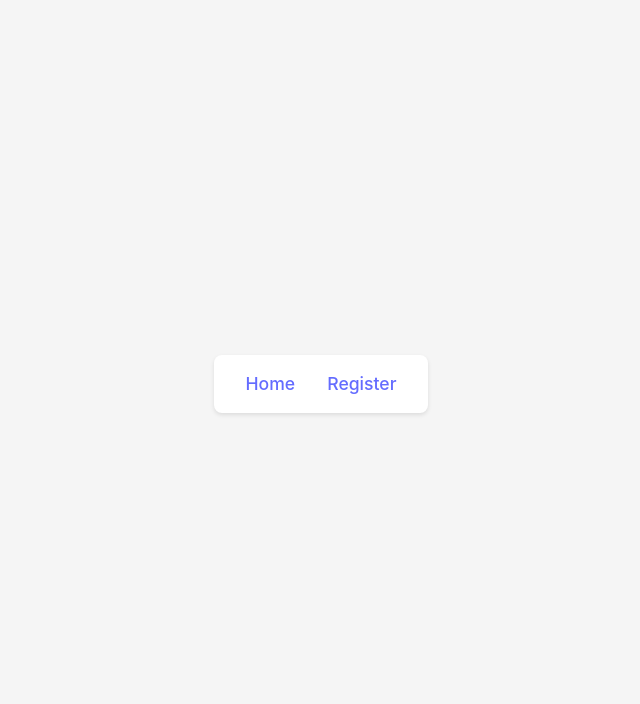
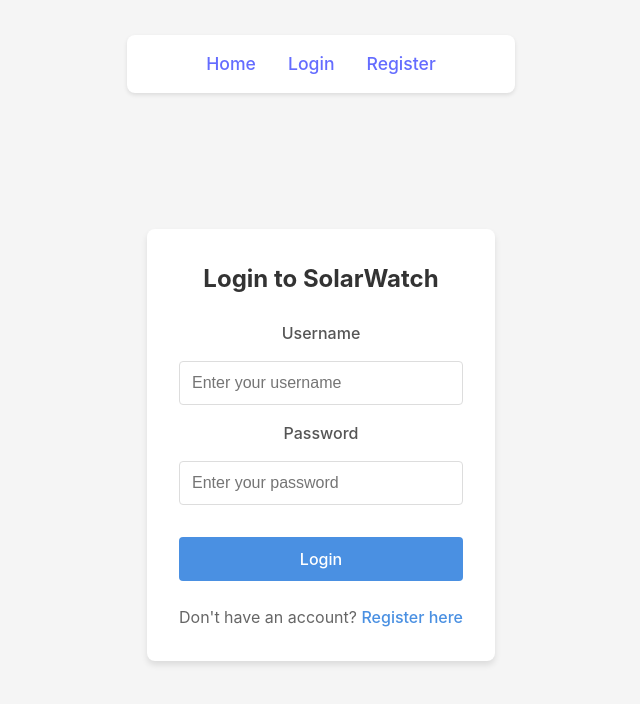
Before and after one commit to CodecoolGlobal/solar-watch-async-java-polobence, a React (Vite) app in the folder frontend/: page /login in a window 1280 px wide. Before the commit this address had no page. Shown: the top 704 px of the page, without its empty margins (319-959 px from the left). Built offline with nearby package versions, Linux system fonts and the light colour scheme.

Commit message:
implement login page

```diff
--- a/frontend/src/App.jsx
+++ b/frontend/src/App.jsx
@@ -1,24 +1,30 @@
 import { Routes, Route, Link } from 'react-router-dom';
 import Registration from './pages/Registration';
+import Login from './pages/Login';
 import './App.css'
 
 function App() {
-
   return (
     <div className="app">
       <nav>
         <ul>
           <li><Link to="/">Home</Link></li>
+          <li><Link to="/login">Login</Link></li>
           <li><Link to="/registration">Register</Link></li>
         </ul>
       </nav>
 
       <Routes>
+        <Route path="/login" element={<Login />} />
         <Route path="/registration" element={<Registration />} />
         <Route path="/" element={
           <div className="home">
             <h1>Welcome to SolarWatch</h1>
             <p>Get information about sunrise and sunset times around the world.</p>
+            <div className="cta-buttons">
+              <Link to="/login" className="cta-button">Login</Link>
+              <Link to="/registration" className="cta-button secondary">Register</Link>
+            </div>
           </div>
         } />
       </Routes>
--- /dev/null
+++ b/frontend/src/pages/Login.css
@@ -0,0 +1,108 @@
+.login-container {
+  display: flex;
+  justify-content: center;
+  align-items: center;
+  min-height: 80vh;
+  padding: 20px;
+}
+
+.login-form {
+  background: #ffffff;
+  padding: 2rem;
+  border-radius: 8px;
+  box-shadow: 0 4px 6px rgba(0, 0, 0, 0.1);
+  width: 100%;
+  max-width: 400px;
+}
+
+.login-form h2 {
+  text-align: center;
+  color: #333;
+  margin-bottom: 1.5rem;
+}
+
+.form-group {
+  margin-bottom: 1rem;
+}
+
+.form-group label {
+  display: block;
+  margin-bottom: 0.5rem;
+  color: #555;
+  font-weight: 500;
+}
+
+.form-group input {
+  width: 100%;
+  padding: 0.75rem;
+  border: 1px solid #ddd;
+  border-radius: 4px;
+  font-size: 1rem;
+  transition: border-color 0.3s;
+}
+
+.form-group input:focus {
+  border-color: #4a90e2;
+  outline: none;
+  box-shadow: 0 0 0 2px rgba(74, 144, 226, 0.2);
+}
+
+.login-button {
+  width: 100%;
+  padding: 0.75rem;
+  background-color: #4a90e2;
+  color: white;
+  border: none;
+  border-radius: 4px;
+  font-size: 1rem;
+  font-weight: 500;
+  cursor: pointer;
+  margin-top: 1rem;
+  transition: background-color 0.3s;
+}
+
+.login-button:hover:not(:disabled) {
+  background-color: #3a7bc8;
+}
+
+.login-button:disabled {
+  background-color: #a0c4ff;
+  cursor: not-allowed;
+}
+
+.error-message {
+  color: #e74c3c;
+  background-color: #fdecea;
+  padding: 0.75rem;
+  border-radius: 4px;
+  margin-bottom: 1rem;
+  font-size: 0.9rem;
+}
+
+.register-link {
+  text-align: center;
+  margin-top: 1.5rem;
+  color: #666;
+}
+
+.register-link a {
+  color: #4a90e2;
+  text-decoration: none;
+  font-weight: 500;
+}
+
+.register-link a:hover {
+  text-decoration: underline;
+}
+
+/* Responsive adjustments */
+@media (max-width: 480px) {
+  .login-form {
+    padding: 1.5rem;
+    margin: 0 1rem;
+  }
+
+  .login-form h2 {
+    font-size: 1.5rem;
+  }
+}
--- /dev/null
+++ b/frontend/src/pages/Login.jsx
@@ -0,0 +1,110 @@
+import { useState } from 'react';
+import { useNavigate, Link } from 'react-router-dom';
+import './Login.css';
+
+function Login() {
+  const [formData, setFormData] = useState({
+    username: '',
+    password: ''
+  });
+  const [error, setError] = useState('');
+  const [isLoading, setIsLoading] = useState(false);
+  const navigate = useNavigate();
+
+  const handleChange = (e) => {
+    const { name, value } = e.target;
+    setFormData(prev => ({
+      ...prev,
+      [name]: value
+    }));
+  };
+
+  const handleSubmit = async (e) => {
+    e.preventDefault();
+    setError('');
+    setIsLoading(true);
+
+    try {
+      const response = await fetch('/api/auth/signin', {
+        method: 'POST',
+        headers: {
+          'Content-Type': 'application/json',
+        },
+        body: JSON.stringify({
+          username: formData.username,
+          password: formData.password
+        }),
+        credentials: 'include' // Important for cookies/session
+      });
+
+      const data = await response.json();
+
+      if (!response.ok) {
+        throw new Error(data.message || 'Login failed');
+      }
+
+      // Store the token if your backend returns one
+      if (data.token) {
+        localStorage.setItem('token', data.token);
+      }
+
+      // Redirect to home on successful login
+      navigate('/');
+    } catch (err) {
+      setError(err.message || 'An error occurred during login');
+    } finally {
+      setIsLoading(false);
+    }
+  };
+
+  return (
+    <div className="login-container">
+      <div className="login-form">
+        <h2>Login to SolarWatch</h2>
+        {error && <div className="error-message">{error}</div>}
+
+        <form onSubmit={handleSubmit}>
+          <div className="form-group">
+            <label htmlFor="username">Username</label>
+            <input
+              type="text"
+              id="username"
+              name="username"
+              value={formData.username}
+              onChange={handleChange}
+              required
+              placeholder="Enter your username"
+            />
+          </div>
+
+          <div className="form-group">
+            <label htmlFor="password">Password</label>
+            <input
+              type="password"
+              id="password"
+              name="password"
+              value={formData.password}
+              onChange={handleChange}
+              required
+              placeholder="Enter your password"
+            />
+          </div>
+
+          <button
+            type="submit"
+            className="login-button"
+            disabled={isLoading}
+          >
+            {isLoading ? 'Logging in...' : 'Login'}
+          </button>
+        </form>
+
+        <div className="register-link">
+          Don't have an account? <Link to="/registration">Register here</Link>
+        </div>
+      </div>
+    </div>
+  );
+}
+
+export default Login;
```
